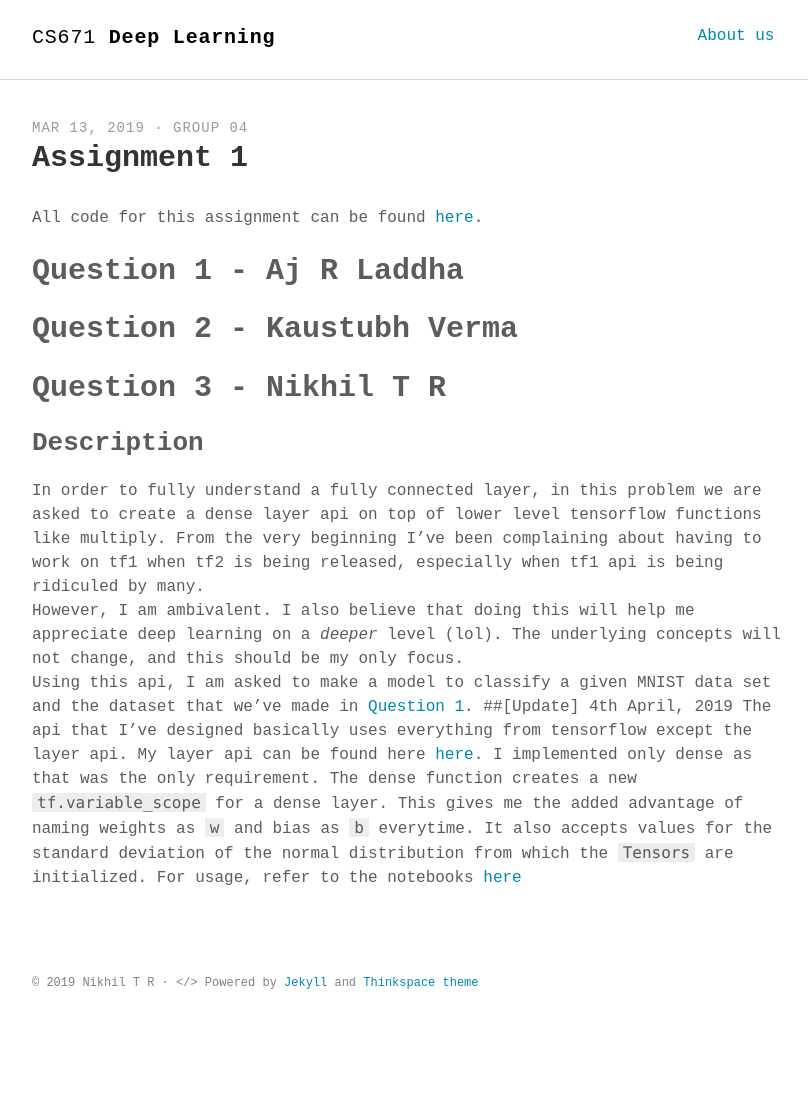
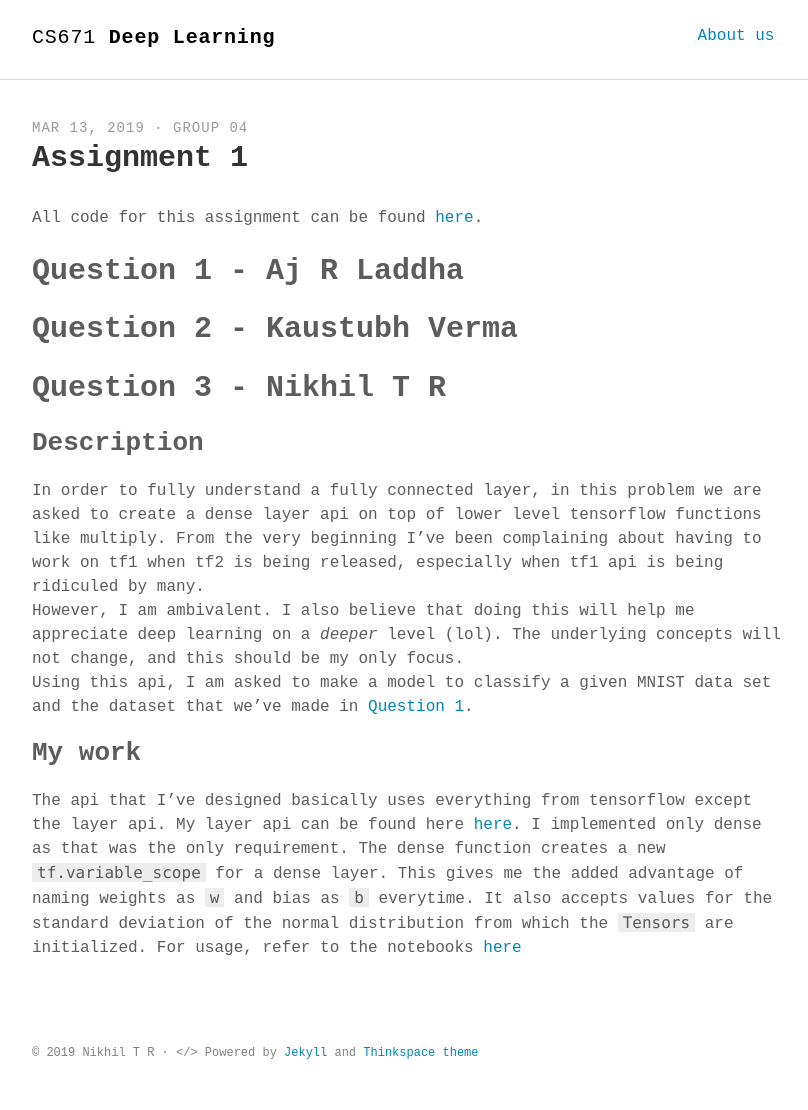
Before and after one commit to Kaustubh1Verma/CS671_Deep-Learning_2019, a Jekyll site: the page built from _posts/2019-03-13-Assignment-1.md, in a window 1280 px wide. Shown: the whole page, without its empty margins (232-1040 px from the left). Built offline with Jekyll 4.4.1, drawn with Linux system fonts in a browser that asks for light colours; some web fonts are replaced; before the commit the page ends 1040 px from its top, so only the background shows below that.

Commit message:
Fix post

```diff
--- a/_posts/2019-03-13-Assignment-1.md
+++ b/_posts/2019-03-13-Assignment-1.md
@@ -13,5 +13,6 @@ All code for this assignment can be found [here](https://github.com/42niks/CS671
 ## Description
 In order to fully understand a fully connected layer, in this problem we are asked to create a dense layer api on top of lower level tensorflow functions like multiply. From the very beginning I've been complaining about having to work on tf1 when tf2 is being released, especially when tf1 api is being ridiculed by many.<br>However, I am ambivalent. I also believe that doing this will help me appreciate deep learning on a _deeper_ level (lol). The underlying concepts will not change, and this should be my only focus.<br>
 Using this api, I am asked to make a model to classify a given MNIST data set and the dataset that we've made in [Question 1](#question-1---aj-r-laddha).
-##[Update] 4th April, 2019
+
+## My work
 The api that I've designed basically uses everything from tensorflow except the layer api. My layer api can be found here [here](https://github.com/42niks/CS671-Deep-Learning-2019/blob/master/Assignments/Assignment_1/Q3/layers.py). I implemented only dense as that was the only requirement. The dense function creates a new `tf.variable_scope` for a dense layer. This gives me the added advantage of naming weights as `w` and bias as `b` everytime. It also accepts values for the standard deviation of the normal distribution from which the `Tensors` are initialized. For usage, refer to the notebooks [here](https://github.com/42niks/CS671-Deep-Learning-2019/tree/master/Assignments/Assignment_1/Q3)
```
